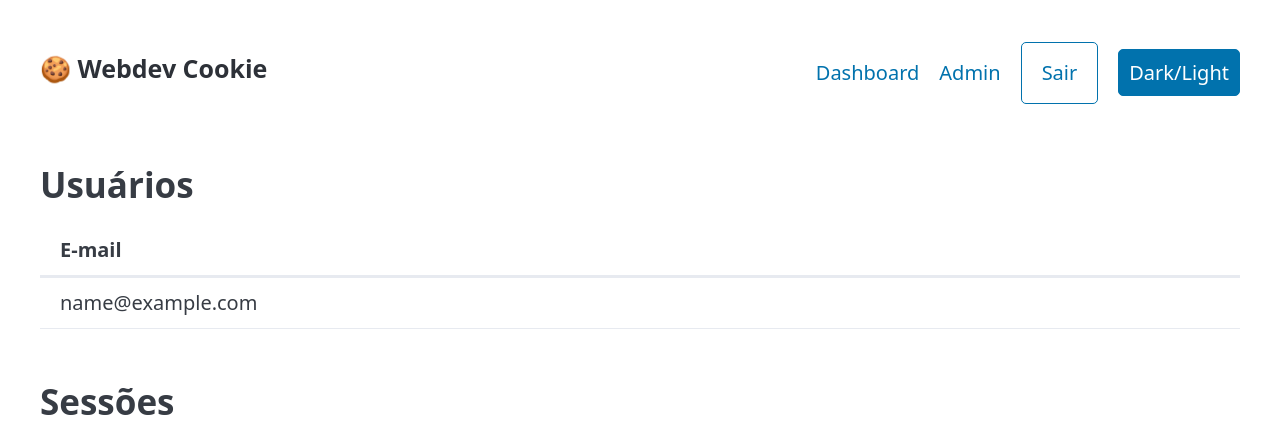
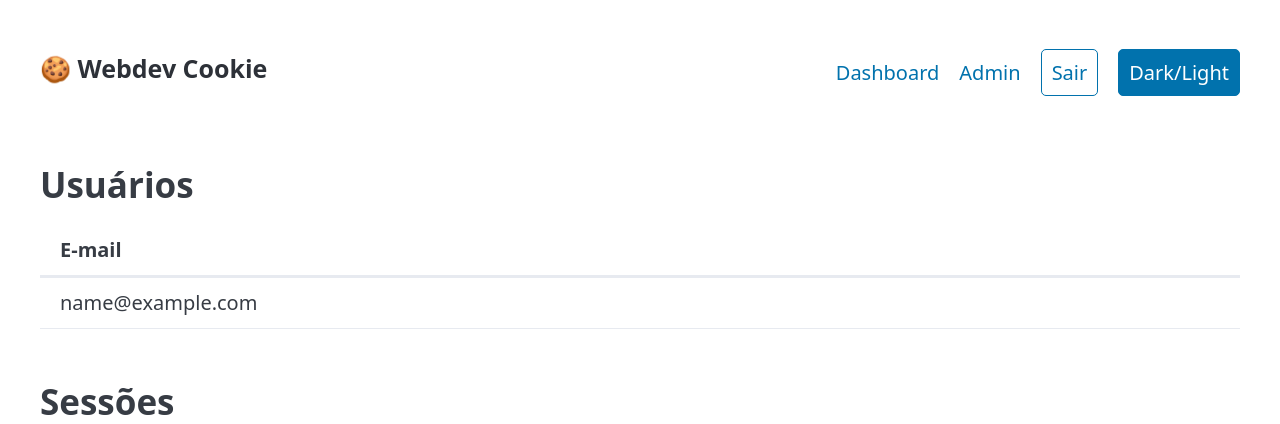
Before and after one commit to AlanAmaral4/WSGI-Cookie-Auth, a Python web app: template templates/admin.html in a window 1280 px wide. Shown: the top 424 px of the page. Run offline with Jinja, Linux system fonts and the light colour scheme; the template is opened without the code that fills it: most values are stand-ins (such as "Sample title", 1, 10 or a date in 2020); some libraries are stand-ins or nearby versions.

Commit message:
feat: equalize header button heights

```diff
--- a/static/styles/style.css
+++ b/static/styles/style.css
@@ -7,13 +7,10 @@
         font-size: 25px;
     }
 
-    & .form-sair {
-        display: contents;
-
-        & button {
-            width: auto;
-            margin-bottom: 0;
-        }
+    & button {
+        width: auto;
+        margin-bottom: 0;
+        padding: calc(var(--pico-nav-link-spacing-vertical) - var(--pico-border-width) * 2) var(--pico-nav-link-spacing-horizontal);
     }
 }
 
```
